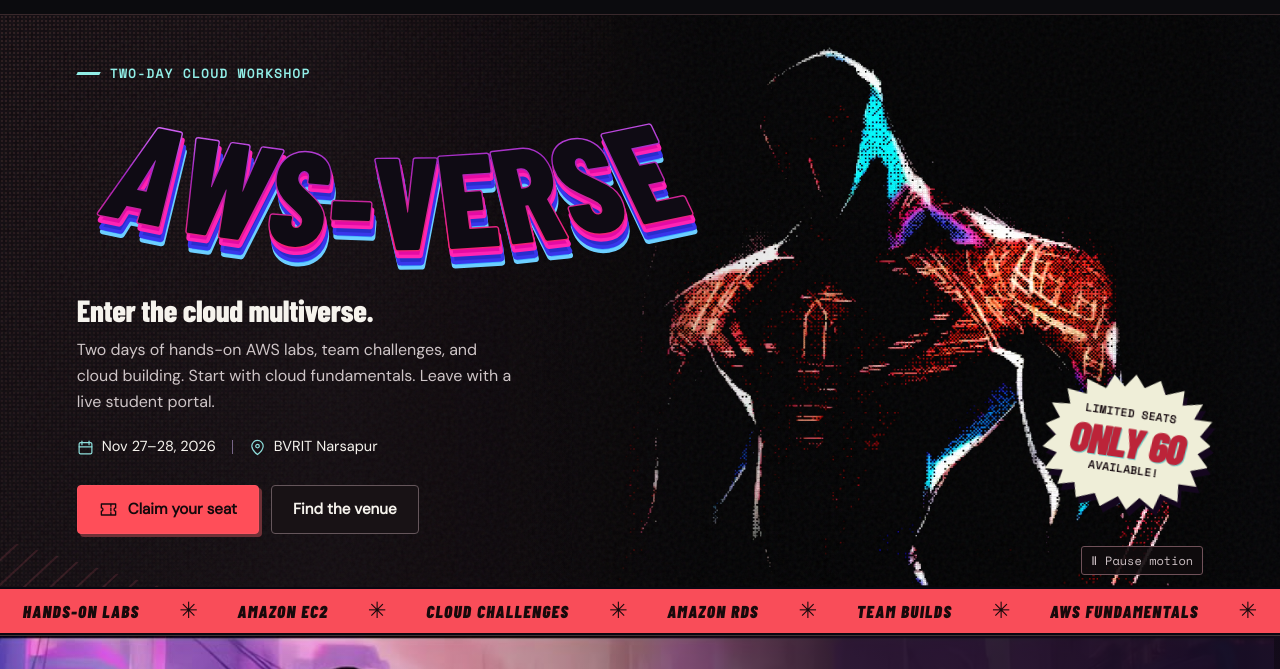
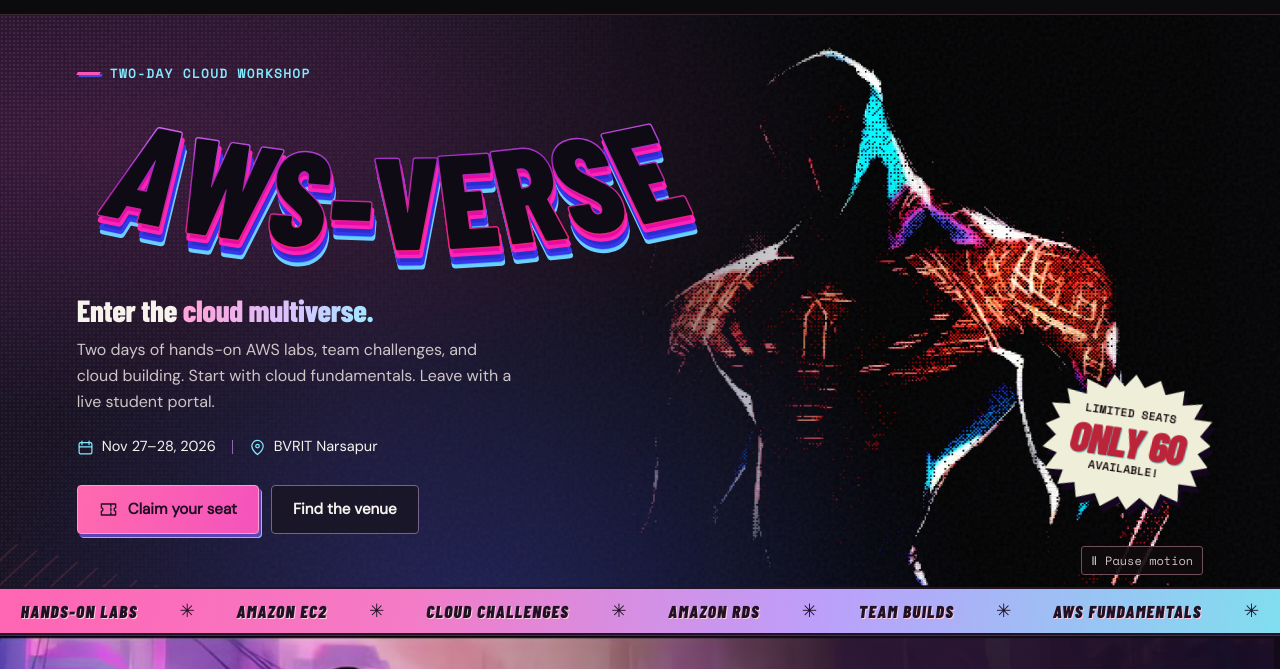
Before and after one commit to awsbuildergroupbvrit/AWS-VERSE, a plain HTML site: page public/index.html in a window 1280 px wide. Shown: the part 62-731 px from the top of the page. Drawn offline with Linux system fonts and the light colour scheme; no server answers.

Commit message:
Update Site source

```diff
--- a/public/index.html
+++ b/public/index.html
@@ -20,14 +20,19 @@
 <section class="hero" aria-labelledby="title"><div class="art"><img src="assets/vampirespider.webp" alt="A shadowed Spider-Verse figure drawn in cyan, crimson, and white dots" id="source"><video id="reference" playsinline muted loop preload="auto" src="assets/vampirespider.mp4" aria-hidden="true" hidden></video><canvas id="portrait" aria-hidden="true"></canvas></div><div class="hero-wash"></div>
 <div class="hero-copy"><div class="kicker"><i></i> TWO-DAY CLOUD WORKSHOP</div>
 <h1 id="title" class="wordmark"><img src="assets/aws-verse-wordmark.svg" width="938" height="260" alt="AWS-VERSE"></h1>
-<h2>Enter the cloud multiverse.</h2>
+<h2>Enter the <span>cloud multiverse.</span></h2>
 <p>Two days of hands-on AWS labs, team challenges, and cloud building. Start with cloud fundamentals. Leave with a live student portal.</p>
 <div class="meta"><span><svg class="icon"><use href="#calendar"/></svg>Nov 27–28, 2026</span><b></b><span><svg class="icon"><use href="#pin"/></svg>BVRIT Narsapur</span></div>
 <div class="hero-actions"><button class="button primary" data-details><svg class="icon"><use href="#ticket"/></svg>Claim your seat</button><a class="button secondary" href="#tracker">Find the venue</a></div></div>
 <button type="button" data-details class="seat-sticker" aria-label="Limited Seats – Only 60 Available!"><div><small>LIMITED SEATS</small><strong>ONLY 60</strong><small>AVAILABLE!</small></div></button>
 <button class="motion" id="motion" aria-pressed="true"><span class="play-state" aria-hidden="true">Ⅱ</span> <span id="motion-label">Pause effect</span></button>
 </section>
-<div class="ribbon" aria-label="Workshop highlights"><div><span>HANDS-ON LABS</span><i>✳</i><span>AMAZON EC2</span><i>✳</i><span>CLOUD CHALLENGES</span><i>✳</i><span>AMAZON RDS</span><i>✳</i><span>TEAM BUILDS</span><i>✳</i><span>AWS FUNDAMENTALS</span><i>✳</i></div></div>
+<div class="ribbon" role="group" aria-label="Workshop highlights">
+  <div class="ribbon-track">
+    <div class="ribbon-group"><span>HANDS-ON LABS</span><i aria-hidden="true">✳</i><span>AMAZON EC2</span><i aria-hidden="true">✳</i><span>CLOUD CHALLENGES</span><i aria-hidden="true">✳</i><span>AMAZON RDS</span><i aria-hidden="true">✳</i><span>TEAM BUILDS</span><i aria-hidden="true">✳</i><span>AWS FUNDAMENTALS</span><i aria-hidden="true">✳</i></div>
+    <div class="ribbon-group" aria-hidden="true"><span>HANDS-ON LABS</span><i aria-hidden="true">✳</i><span>AMAZON EC2</span><i aria-hidden="true">✳</i><span>CLOUD CHALLENGES</span><i aria-hidden="true">✳</i><span>AMAZON RDS</span><i aria-hidden="true">✳</i><span>TEAM BUILDS</span><i aria-hidden="true">✳</i><span>AWS FUNDAMENTALS</span><i aria-hidden="true">✳</i></div>
+  </div>
+</div>
 <section id="tracker" class="content tracker" aria-labelledby="tracker-title">
 
   <h2 id="tracker-title">Workshop <em>Venue.</em></h2>
--- a/public/workshop-print.css
+++ b/public/workshop-print.css
@@ -114,3 +114,60 @@
   .sticker-panel { height: clamp(145px,37vw,194px); }
   .panel-copy { padding: 14px 20px 22px; }
 }
+
+/* Echo the pink, blue and cyan layers in the wordmark. */
+.hero-wash {
+  background:
+    radial-gradient(ellipse at 8% 22%, #b32b8f36, transparent 43%),
+    radial-gradient(ellipse at 38% 109%, #3144c954, transparent 44%),
+    linear-gradient(90deg, #130e20 4%, #171022 29%, #151020bd 43%, transparent 68%);
+}
+.hero .kicker, .hero .meta .icon { color: #83ebff; }
+.hero .kicker i { background: #ff53bc; box-shadow: 3px 2px #414dd5; }
+.hero-copy h2 span {
+  color: #f8ceee;
+  background: linear-gradient(103deg, #ffa4dc 8%, #d6c6ff 60%, #9deaff);
+  background-clip: text;
+  -webkit-text-fill-color: transparent;
+}
+.hero .meta b { background: #9863ac; }
+.hero-actions .primary {
+  background: linear-gradient(105deg, #ff6aaf, #f453bb);
+  border-color: #ff9ad2;
+  box-shadow: 2px 3px #5d43b4, 3px 4px #79c7ef;
+  color: #200d24;
+}
+.hero-actions .secondary { background: #191525db; border-color: #786387; }
+.hero-actions .secondary:hover { background: #28243a; border-color: #83ebff; }
+.hero-actions .primary:hover { background: #ff89d2; }
+.ribbon {
+  container-type: inline-size;
+  background: linear-gradient(100deg, #ff65b3, #f47bc6 32%, #bc9ffa 64%, #80deef);
+  border-block-color: #241229;
+  color: #201123;
+}
+.ribbon > .ribbon-track { display: flex; width: max-content; min-width: 0; gap: 0; padding: 0; }
+.ribbon-group {
+  flex: none;
+  display: flex;
+  align-items: center;
+  justify-content: space-around;
+  width: max-content;
+  min-width: 100cqw;
+}
+.ribbon-group > * { flex: none; margin-inline: clamp(12px,1.25vw,28px); }
+.ribbon-group span { text-shadow: 1px 1px #fecee4; }
+.ribbon-group i { font-size: 1.15rem; }
+@keyframes highlights-scroll { to { transform: translateX(-50%); } }
+@media (prefers-reduced-motion: no-preference) {
+  body:has(.art.ready) .ribbon-track { animation: highlights-scroll 32s linear infinite; }
+}
+@media (prefers-reduced-motion: reduce) {
+  .ribbon > .ribbon-track { height: auto; width: 100%; }
+  .ribbon-group { width: 100%; flex-wrap: wrap; justify-content: center; gap: 6px 0; padding: 8px 0; }
+  .ribbon-group i, .ribbon-group[aria-hidden] { display: none; }
+}
+@media (max-width: 700px) {
+  .hero-copy { background: radial-gradient(ellipse at 0% 0%,#44213f99,transparent 65%),linear-gradient(145deg,#171020,#141326); }
+  .hero-wash { background: linear-gradient(0deg,#231528,transparent 17%); }
+}
```
